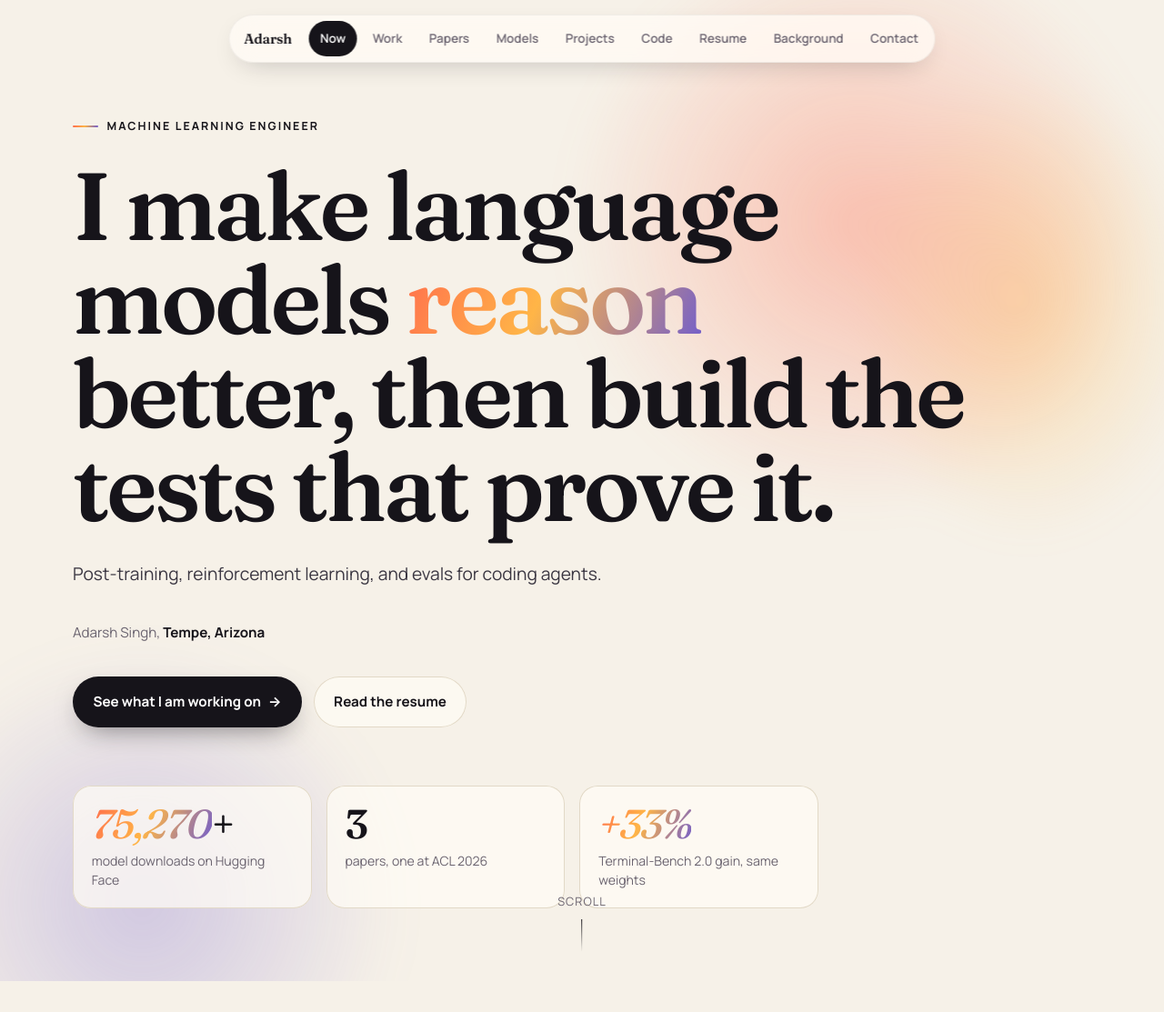
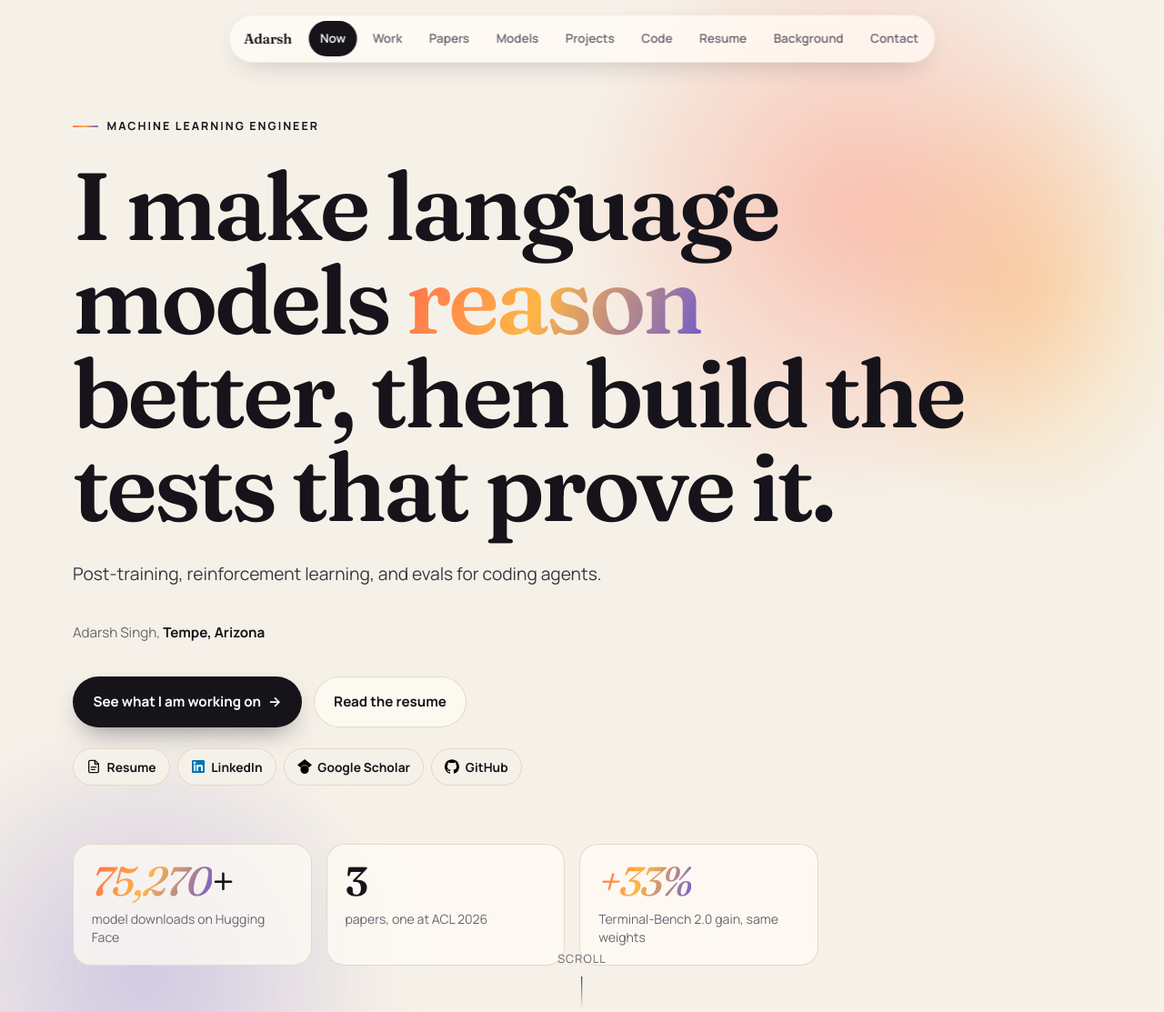
Before and after one commit to AdarshSingh7647/adarsh-fun, an Astro site: page / in a window 1280 px wide. Shown: the top 1113 px of the page at 91% size. Built offline with nearby package versions, Linux system fonts and the light colour scheme; Astro itself is replaced by a stand-in of ours; no server answers.

Commit message:
Add resume, LinkedIn, Scholar, GitHub quick links to the hero
Co-Authored-By: Claude Haiku 5.5 <noreply@anthropic.com>

```diff
--- a/src/components/Hero.astro
+++ b/src/components/Hero.astro
@@ -17,6 +17,13 @@ const fmt = (n: number) => n.toLocaleString("en-US");
     <div class="ctas">
       <a class="btn btn-primary" href="#now">See what I am working on <span class="arrow">→</span></a>
       <a class="btn btn-ghost" href="#resume">Read the resume</a>
+    </div>
+
+    <div class="quick-links">
+      <a class="link" href="#resume"><img class="ico" src="/icons/resume.svg" alt="" width="16" height="16" />Resume</a>
+      <a class="link" href="https://www.linkedin.com/in/asing725" target="_blank" rel="noopener"><img class="ico" src="/icons/linkedin.ico" alt="" width="16" height="16" />LinkedIn</a>
+      <a class="link" href="https://scholar.google.com/citations?user=LMS4nFIAAAAJ&amp;hl=en" target="_blank" rel="noopener"><img class="ico" src="/icons/googlescholar.svg" alt="" width="16" height="16" />Google Scholar</a>
+      <a class="link gh" href="https://github.com/AdarshSingh7647" target="_blank" rel="noopener"><img class="ico" src="/icons/github.svg" alt="" width="16" height="16" />GitHub</a>
     </div>
 
     <div class="stats">
--- a/src/styles/global.css
+++ b/src/styles/global.css
@@ -1583,3 +1583,12 @@ footer .wrap {
   flex: 0 0 16px;
   object-fit: contain;
 }
+
+/* ---------- hero quick links ---------- */
+
+.quick-links {
+  display: flex;
+  flex-wrap: wrap;
+  gap: 0.5rem;
+  margin-top: 1.4rem;
+}
```
Also changed, not shown: public/icons/resume.svg (added).
